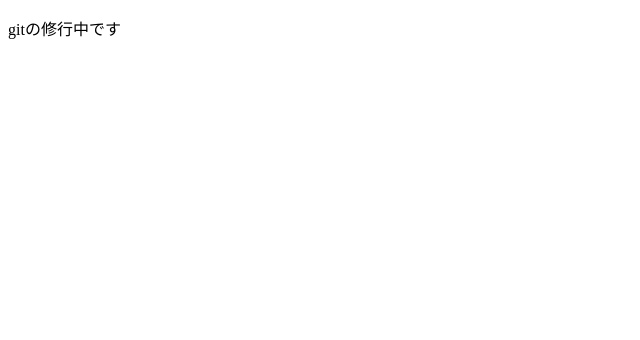
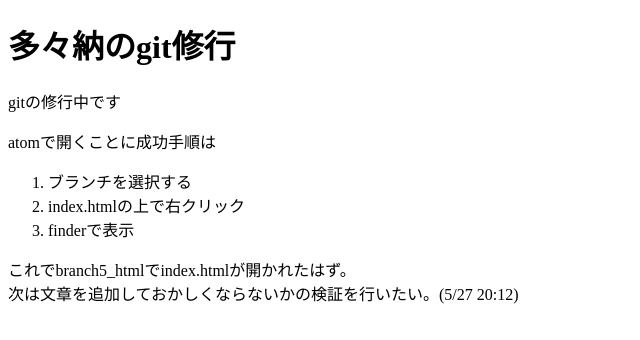
Before and after one commit to tata723/tata_test, a plain HTML site: page index.html in a window 1280 px wide. Shown: the whole page, without its empty margins (0-640 px from the left). Drawn offline with Linux system fonts and the light colour scheme.

Commit message:
html初編集。branch5_htmlでやっているつもりである。

```diff
--- a/index.html
+++ b/index.html
@@ -5,6 +5,17 @@
     <title>git practice</title>
   </head>
   <body>
+    <h1>多々納のgit修行</h1>
     <p>gitの修行中です</p>
+
+    <div class="text1">
+      <p>atomで開くことに成功手順は</p>
+      <ol>
+        <li>ブランチを選択する</li>
+        <li>index.htmlの上で右クリック</li>
+        <li>finderで表示</li>
+      </ol>
+      <p>これでbranch5_htmlでindex.htmlが開かれたはず。<br>次は文章を追加しておかしくならないかの検証を行いたい。(5/27 20:12)</p>
+    </div>
   </body>
 </html>
```
